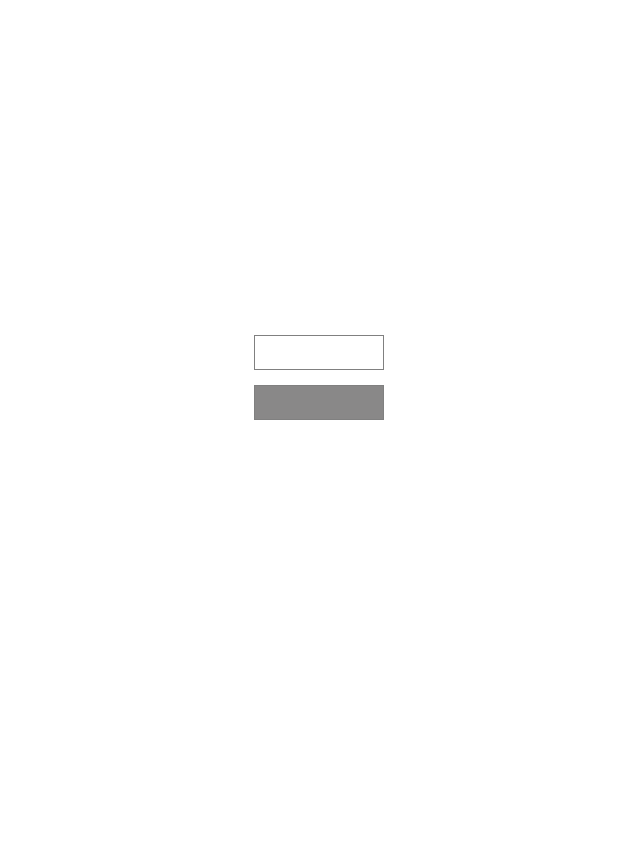
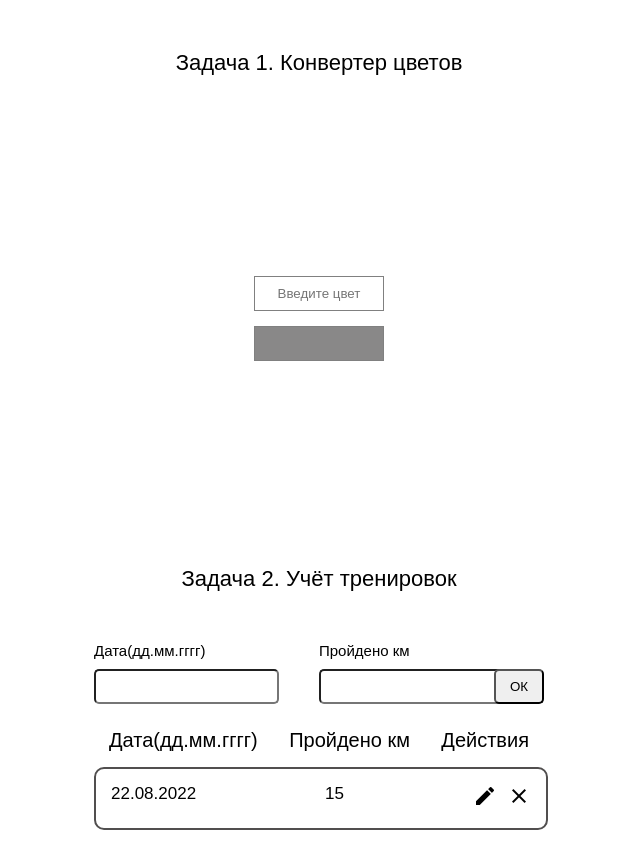
Before and after one commit to AnnaAlexandrova1/ra-less4-task1-2, a React (Create React App) app: page / in a window 1280 px wide. Shown: the top 868 px of the page, without its empty margins (321-961 px from the left). Before the commit the page ends 800 px from the top, so only its background shows below. Built offline with nearby package versions, Linux system fonts and the light colour scheme.

Commit message:
верстка готова

```diff
--- a/public/index.html
+++ b/public/index.html
@@ -3,6 +3,8 @@
   <head>
     <meta charset="utf-8" />
     <link rel="icon" href="%PUBLIC_URL%/favicon.ico" />
+    <link href="https://fonts.googleapis.com/icon?family=Material+Icons"
+    rel="stylesheet">
     <meta name="viewport" content="width=device-width, initial-scale=1" />
     <meta name="theme-color" content="#000000" />
     <meta
--- a/src/App.css
+++ b/src/App.css
@@ -1,3 +1,17 @@
 .App {
   text-align: center;
 }
+.tasks {
+  text-align: center;
+}
+.task{
+
+  display: block;
+  width: 100%;
+  padding-top: 50px;
+}
+.task-title {
+  font-family:Arial, Helvetica, sans-serif;
+  font-size: 22px;
+  font-weight: 500;
+}
--- a/src/App.js
+++ b/src/App.js
@@ -1,10 +1,18 @@
 import Converter from './compomemts/Converter/Converter';
+import TrainingAcc from './compomemts/TrainingAcc/TrainingAcc'
 import './App.css';
 
 function App() {
   return (
-   <div>
-    <Converter />
+   <div className='tasks'>
+    <div className='task task-1'>
+      <span className='task-title'>Задача 1. Конвертер цветов</span>
+      <Converter />
+    </div>
+    <div className='task task-2'>
+      <span className='task-title'>Задача 2. Учёт тренировок</span>
+        <TrainingAcc />
+    </div>
    </div>
   )
 }
--- a/src/compomemts/Converter/Converter.css
+++ b/src/compomemts/Converter/Converter.css
@@ -1,11 +1,11 @@
 .converter {
     width: 85%;
-    margin: 50px auto;
-    min-height: 600px;
+    margin: 20px auto;
+    min-height: 400px;
     text-align: center;
 }
 .input-data{
-    margin-top: 285px;
+    margin-top: 180px;
     margin-right: auto;
     margin-left: auto;
     border: 1px solid grey;
--- a/src/compomemts/Converter/Converter.js
+++ b/src/compomemts/Converter/Converter.js
@@ -42,6 +42,7 @@ const Converter = () => {
         style={drowStyle()}>
           <input className='input-data'
           id='input-data'
+          placeholder='Введите цвет'
           name='name'
           value={form.name}
           onChange={handleChange}>
--- /dev/null
+++ b/src/compomemts/TrainingAcc/TrainingAcc.css
@@ -0,0 +1,67 @@
+.container{
+    margin: 50px auto;
+    text-align: center;
+    font-family: Arial, Helvetica, sans-serif;
+    font-size: 15px;
+    width: 450px;
+}
+.container form{
+    color:black;
+    display: flex;
+    flex-direction: row;
+    justify-content:space-between;
+}
+.form-block{
+    display: flex;
+    flex-direction: column;
+    align-items:flex-start;
+}
+
+.form-block input{
+    box-sizing: border-box;
+    margin-top: 10px;
+    height: 35px;
+    border-radius: 5px;
+}
+.btn{
+  position: relative
+}
+.form-block button{
+    height: 35px;
+    width: 50px;
+    border-radius: 5px;
+    position: absolute;
+    bottom: 0;
+    right: 0;
+}
+.history {
+    margin-top: 25px;
+    width: 100%;
+}
+.history-title{
+    display: flex;
+    flex-direction: row;
+    justify-content: space-between;
+    margin: 15px 15px;
+    font-family: Arial, Helvetica, sans-serif;
+    font-size: 20px;
+}
+.frame{
+    width: 100%;
+    border: 2px solid rgb(81, 79, 79);
+    border-radius: 10px;
+}
+.history-point {
+    margin: 15px 15px;
+    display: flex;
+    flex-direction: row;
+    justify-content: space-between;
+    font-family: Arial, Helvetica, sans-serif;
+    font-size: 17px;
+}
+.icons{
+    font-size: 17px;
+}
+.icons .edit{
+   margin-right: 10px;
+}
--- /dev/null
+++ b/src/compomemts/TrainingAcc/TrainingAcc.js
@@ -0,0 +1,44 @@
+import './TrainingAcc.css'
+
+const TrainingAcc = () => {
+
+return (
+    <div className='container'>
+      <form>
+        <div className='form-block'>
+            <label htmlFor="name">Дата(дд.мм.гггг)</label>
+            <input id="date" name="date"/>
+        </div>
+        <div className='form-block'>
+            <label htmlFor="score">Пройдено км</label>
+            <input id="distance" name="distance"/>
+        </div>
+        <div className='form-block btn'>
+          <button type="submit">ОК</button>
+        </div>
+      </form>
+      <div className='history'>
+
+            <div className='history-title'>
+                    <div>Дата(дд.мм.гггг)</div>
+                    <div>Пройдено км</div>
+                    <div>Действия</div>
+            </div>
+
+            <div className='frame'>
+                <div className='history-point'>
+                    <div>22.08.2022</div>
+                    <div>15</div>
+                    <div className='icons'>
+                    <div className="material-icons edit">edit</div>
+                    <div className="material-icons clear">clear</div>
+                    </div>
+
+                </div>
+            </div>
+        </div>
+    </div>
+    )
+}
+
+export default TrainingAcc;
```
Also changed, not shown: assets/steps.png (added), 1 other file (tests, documents, lock files or other folders).
